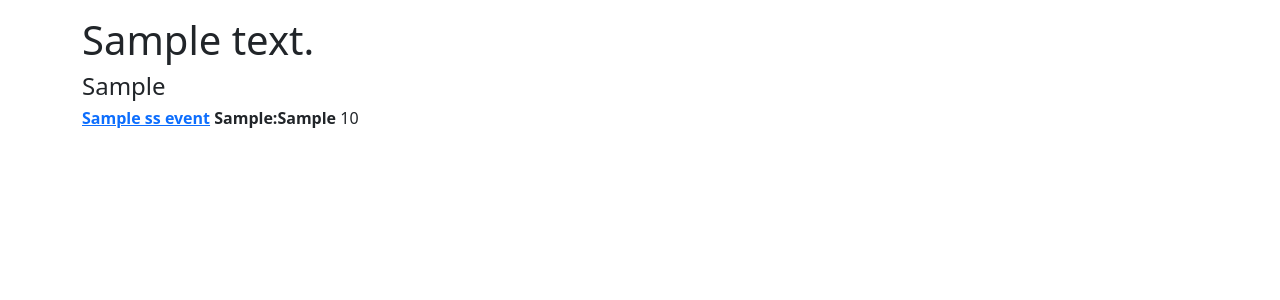
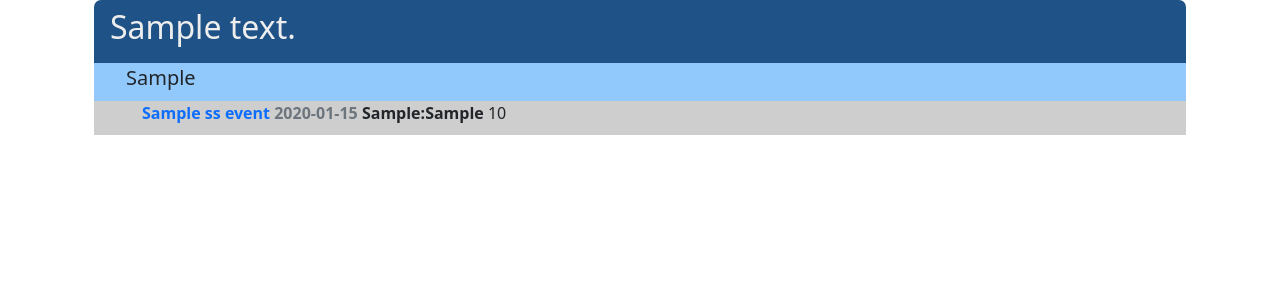
Before and after one commit to youngdanon/fonbetHelper, a Django app: template main/templates/main/events_page.html in a window 1280 px wide. Shown: the part 216-516 px from the top of the page. Run offline with Django 3.2, Linux system fonts and the light colour scheme; the template is opened without the code that fills it: most values are stand-ins (such as "Sample title", 1, 10 or a date in 2020); parts of the project's set-up code (start-up, migrations or seed data) failed here and were passed over; some libraries are stand-ins or nearby versions.

Commit message:
added style to events_page.html, created a new model 'BlockLog'

```diff
--- a/fonbetHelper/settings.py
+++ b/fonbetHelper/settings.py
@@ -38,6 +38,7 @@ INSTALLED_APPS = [
     'main',
     'django_celery_beat',
     'django_celery_results',
+    'mathfilters',
 ]
 
 MIDDLEWARE = [
--- a/main/fonbet_parser.py
+++ b/main/fonbet_parser.py
@@ -20,6 +20,12 @@ class EventsParser:
         self.current_version = updates_json.get('packetVersion')
         return updates_json
 
+    def get_server_timestamp(self):
+        url = 'https://clientsapi12.bkfon-resources.com/serverTime'
+        response = self.session.get(url)
+        response.raise_for_status()
+        return response.json()['serverTime']
+
     @staticmethod
     def initial_dump(updates):
         sport_kinds = []
--- a/main/templates/main/events_page.html
+++ b/main/templates/main/events_page.html
@@ -1,34 +1,49 @@
 {% extends "base.html" %}
+{% load mathfilters %}
 
 {% block title %} Events {% endblock %}
 {% block pagename %}Events {% endblock %}
 {% block content %}
-    <ul class="list-unstyled mt-3 mb-4">
+    <div class="container events_list">
         {% for sk, sk_segments in events_content.items %}
-            <h1> {{ sk }}</h1>
+            <div class="sport_kind_block">
+                <div class="sport_kind_header"><h2>{{ sk }}</h2></div>
                 {% for ss, ss_events in sk_segments.items %}
                     {% if ss_events %}
-                    <h4>{{ ss }}</h4>
+                        <div class="sport_segment_header"><h5>{{ ss }}</h5></div>
                     {% endif %}
                     {% for event_name, event_params in ss_events.items %}
-                    <h6 class>
-                        <b><a href="{{ event_params.url }}">{{ event_name }}</a>
-                        {{ event_params.score1 }}:{{ event_params.score2 }}</b>
+                        <div class="event_block">
+                            <div class="event_header"><h6 class>
+                                <b><a href="{{ event_params.url }}">{{ event_name }}</a></b>
+                                <b class="text-muted">{{ event_params.timer }}</b>
+                                <b>{{ event_params.score1 }}:{{ event_params.score2 }}</b>
                                 {% if event_params.score_comment %}
                                     {{ event_params.score_comment }}
                                 {% endif %}
-                    </h6>
-                    <ul class="list-unstyled mt-3 mb-4">
+                            </h6></div>
+
                             {% for factor in event_params.factors %}
-                            <li>{{ factor }}</li>
+                                <div class="factor">
+                                    <span>
+                                        {{ factor }}
+                                        {% if factor.param %}
+                                            {{ factor.value }}
+                                            ({{ factor.param|div:100 }})
+                                        {% endif %}
+                                    </span>
+
+                                </div>
                             {% endfor %}
-                    </ul>
                             {% for event_segment in event_params.segments %}
-                        <h6>{{ event_segment.name }}</h6>
+                                <div class="event_segment_header"><h6>{{ event_segment.name }}</h6></div>
                             {% endfor %}
+                        </div>
+                    {% endfor %}
+                {% endfor %}
+            </div>
 
         {% endfor %}
-            {% endfor %}
-        {% endfor %}
-    </ul>
+    </div>
+
 {% endblock %}
--- /dev/null
+++ b/static/css/events_page.css
@@ -0,0 +1,41 @@
+div .container .sport_kind_block {
+    margin-bottom: 1em;
+}
+
+div .container .sport_kind_block .sport_kind_header {
+    padding: 0.5em 0.5em 0.5em 1em;
+    background-color: #1f5286;
+    color: #eeeeee;
+    border-top-right-radius: 7px;
+    border-top-left-radius: 7px;
+}
+
+div .container .sport_kind_block .sport_segment_header {
+    padding: 0.2em 0.2em 0.2em 2em;
+    background-color: #91c9fd;
+}
+
+div .container .sport_kind_block .event_header {
+    padding: 0.2em 0.2em 0.2em 3em;
+    background-color: #cecece;
+}
+
+div .container .sport_kind_block .event_segment_header {
+    padding: 0.2em 0.2em 0.2em 4em;
+    background-color: #cecece;
+}
+
+div .container .sport_kind_block .event_header a {
+    text-decoration: none;
+}
+
+div .container .sport_kind_block .event_block .factor {
+    padding: 0.2em 0.2em 0.2em 5em;
+    background-color: #f5f5f5;
+    border-top: 2px solid #d7d7d7;
+}
+
+div .container .sport_kind_block .event_block .factor span {
+    display:block;
+    width: 30%;
+}
--- a/templates/base.html
+++ b/templates/base.html
@@ -1,3 +1,4 @@
+{% load static %}
 <!DOCTYPE html>
 <html lang="en">
 <head>
@@ -5,6 +6,7 @@
     <title>{% block title %}{% endblock %}</title>
     <link rel="stylesheet" href="https://cdn.jsdelivr.net/npm/bootstrap@5.1.3/dist/css/bootstrap.min.css"
           integrity="sha384-1BmE4kWBq78iYhFldvKuhfTAU6auU8tT94WrHftjDbrCEXSU1oBoqyl2QvZ6jIW3" crossorigin="anonymous">
+    <link rel="stylesheet" href="{% static "css/events_page.css" %}" type="text/css" />
 </head>
 <body>
 <div class="container py-3">
```
Also changed, not shown: main/models.py (+12 -1 lines), main/views.py (+6 -1 lines), main/migrations/0010_blocklog.py (added). Lines whose indentation alone changed are shown as unchanged.
